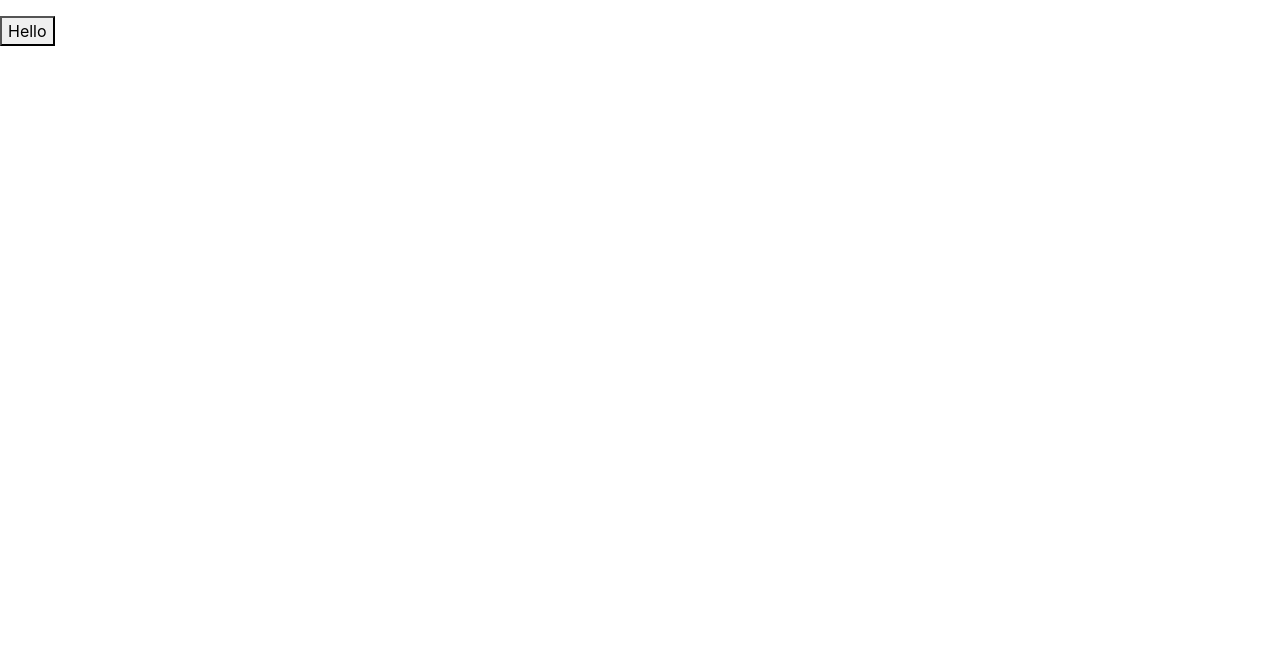
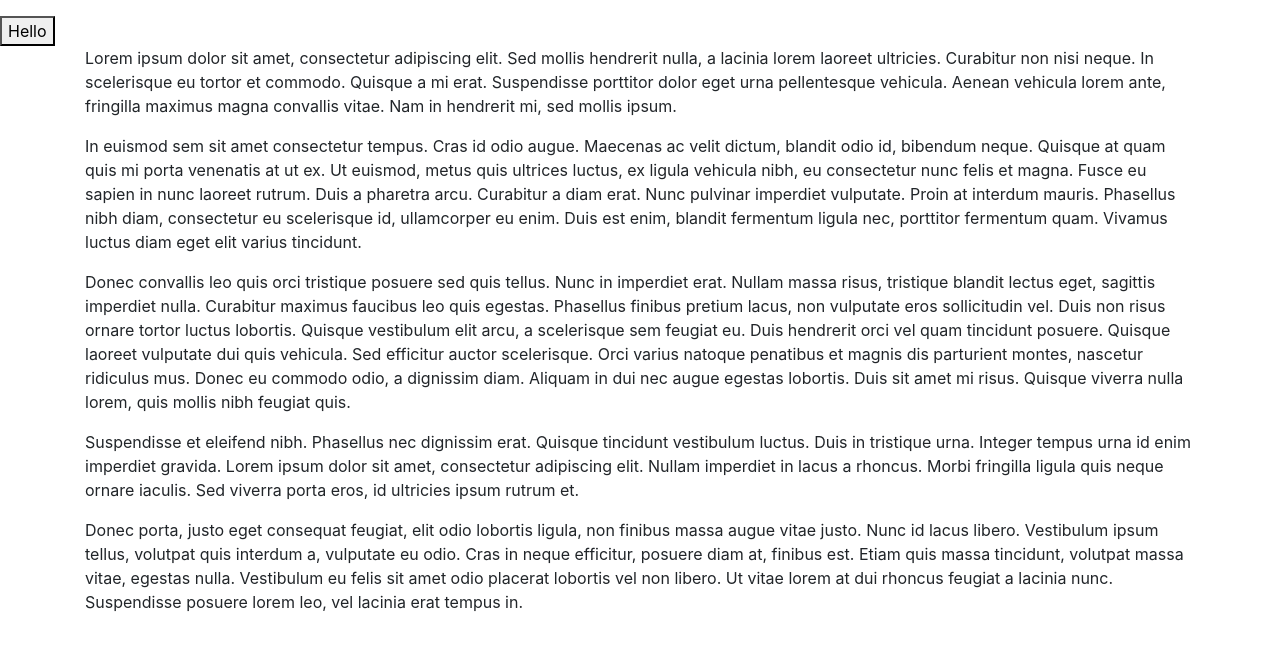
Before and after one commit to ben-kirby/Lift, an Angular app: page / in a window 1280 px wide. Shown: the top 650 px of the page. Built offline with nearby package versions, Linux system fonts and the light colour scheme.

Commit message:
Add lorem ipsum to welcome page

```diff
--- a/src/app/welcome/welcome.component.html
+++ b/src/app/welcome/welcome.component.html
@@ -1,3 +1,20 @@
 <div class="container">
+    <p>
+        Lorem ipsum dolor sit amet, consectetur adipiscing elit. Sed mollis hendrerit nulla, a lacinia lorem laoreet ultricies. Curabitur non nisi neque. In scelerisque eu tortor et commodo. Quisque a mi erat. Suspendisse porttitor dolor eget urna pellentesque vehicula. Aenean vehicula lorem ante, fringilla maximus magna convallis vitae. Nam in hendrerit mi, sed mollis ipsum.
+    </p>
 
+    <p>
+        In euismod sem sit amet consectetur tempus. Cras id odio augue. Maecenas ac velit dictum, blandit odio id, bibendum neque. Quisque at quam quis mi porta venenatis at ut ex. Ut euismod, metus quis ultrices luctus, ex ligula vehicula nibh, eu consectetur nunc felis et magna. Fusce eu sapien in nunc laoreet rutrum. Duis a pharetra arcu. Curabitur a diam erat. Nunc pulvinar imperdiet vulputate. Proin at interdum mauris. Phasellus nibh diam, consectetur eu scelerisque id, ullamcorper eu enim. Duis est enim, blandit fermentum ligula nec, porttitor fermentum quam. Vivamus luctus diam eget elit varius tincidunt.
+    </p>
+    <p>
+        Donec convallis leo quis orci tristique posuere sed quis tellus. Nunc in imperdiet erat. Nullam massa risus, tristique blandit lectus eget, sagittis imperdiet nulla. Curabitur maximus faucibus leo quis egestas. Phasellus finibus pretium lacus, non vulputate eros sollicitudin vel. Duis non risus ornare tortor luctus lobortis. Quisque vestibulum elit arcu, a scelerisque sem feugiat eu. Duis hendrerit orci vel quam tincidunt posuere. Quisque laoreet vulputate dui quis vehicula. Sed efficitur auctor scelerisque. Orci varius natoque penatibus et magnis dis parturient montes, nascetur ridiculus mus. Donec eu commodo odio, a dignissim diam. Aliquam in dui nec augue egestas lobortis. Duis sit amet mi risus. Quisque viverra nulla lorem, quis mollis nibh feugiat quis.
+    </p>
+
+    <p>
+        Suspendisse et eleifend nibh. Phasellus nec dignissim erat. Quisque tincidunt vestibulum luctus. Duis in tristique urna. Integer tempus urna id enim imperdiet gravida. Lorem ipsum dolor sit amet, consectetur adipiscing elit. Nullam imperdiet in lacus a rhoncus. Morbi fringilla ligula quis neque ornare iaculis. Sed viverra porta eros, id ultricies ipsum rutrum et.
+    </p>
+
+    <p>
+        Donec porta, justo eget consequat feugiat, elit odio lobortis ligula, non finibus massa augue vitae justo. Nunc id lacus libero. Vestibulum ipsum tellus, volutpat quis interdum a, vulputate eu odio. Cras in neque efficitur, posuere diam at, finibus est. Etiam quis massa tincidunt, volutpat massa vitae, egestas nulla. Vestibulum eu felis sit amet odio placerat lobortis vel non libero. Ut vitae lorem at dui rhoncus feugiat a lacinia nunc. Suspendisse posuere lorem leo, vel lacinia erat tempus in.
+    </p>
 </div>
--- a/src/styles.css
+++ b/src/styles.css
@@ -1 +1 @@
-@import "~bootstrap/dist/css/bootstrap.css";
+/* @import "~bootstrap/dist/css/bootstrap.css"; */
```
Also changed, not shown: .angular-cli.json.
